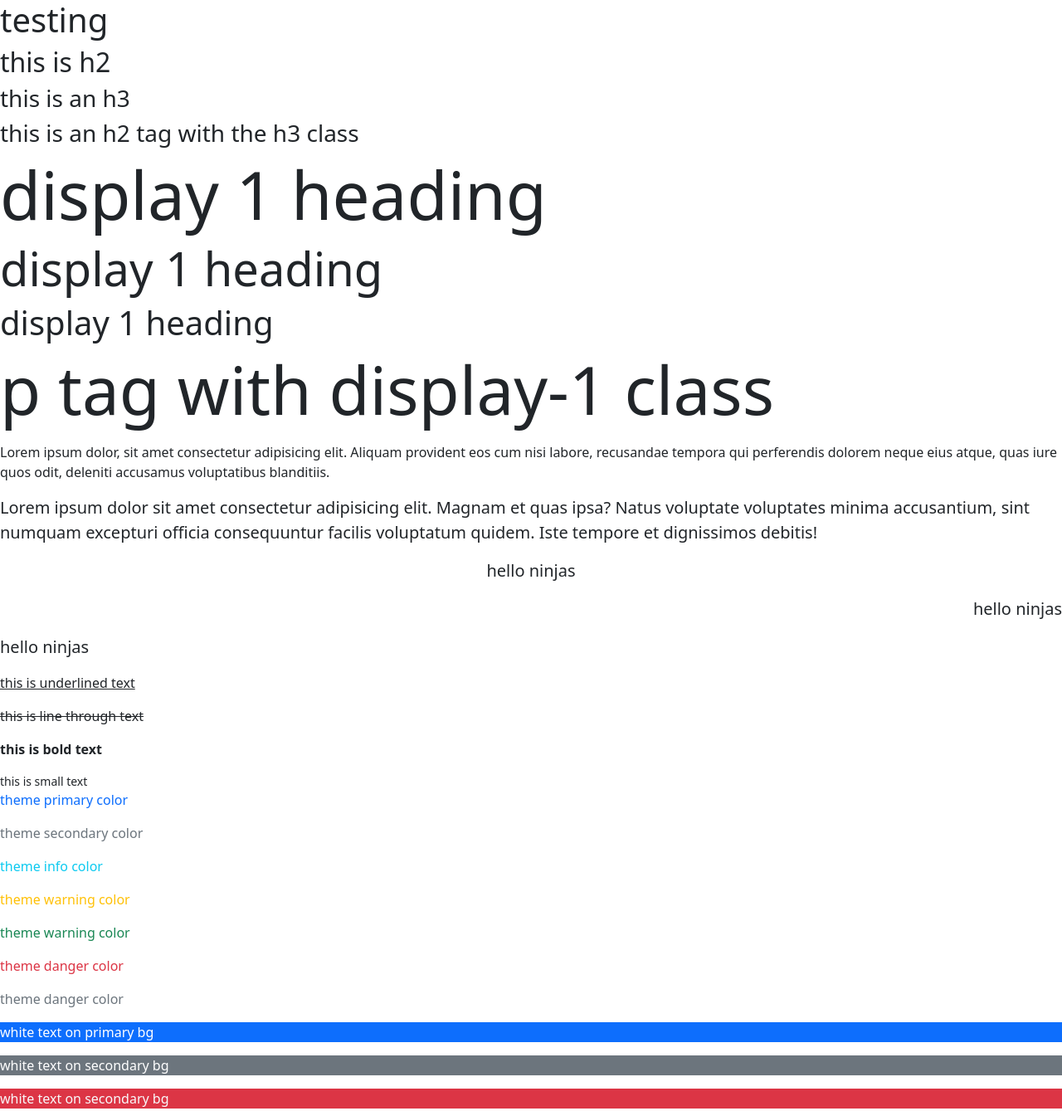
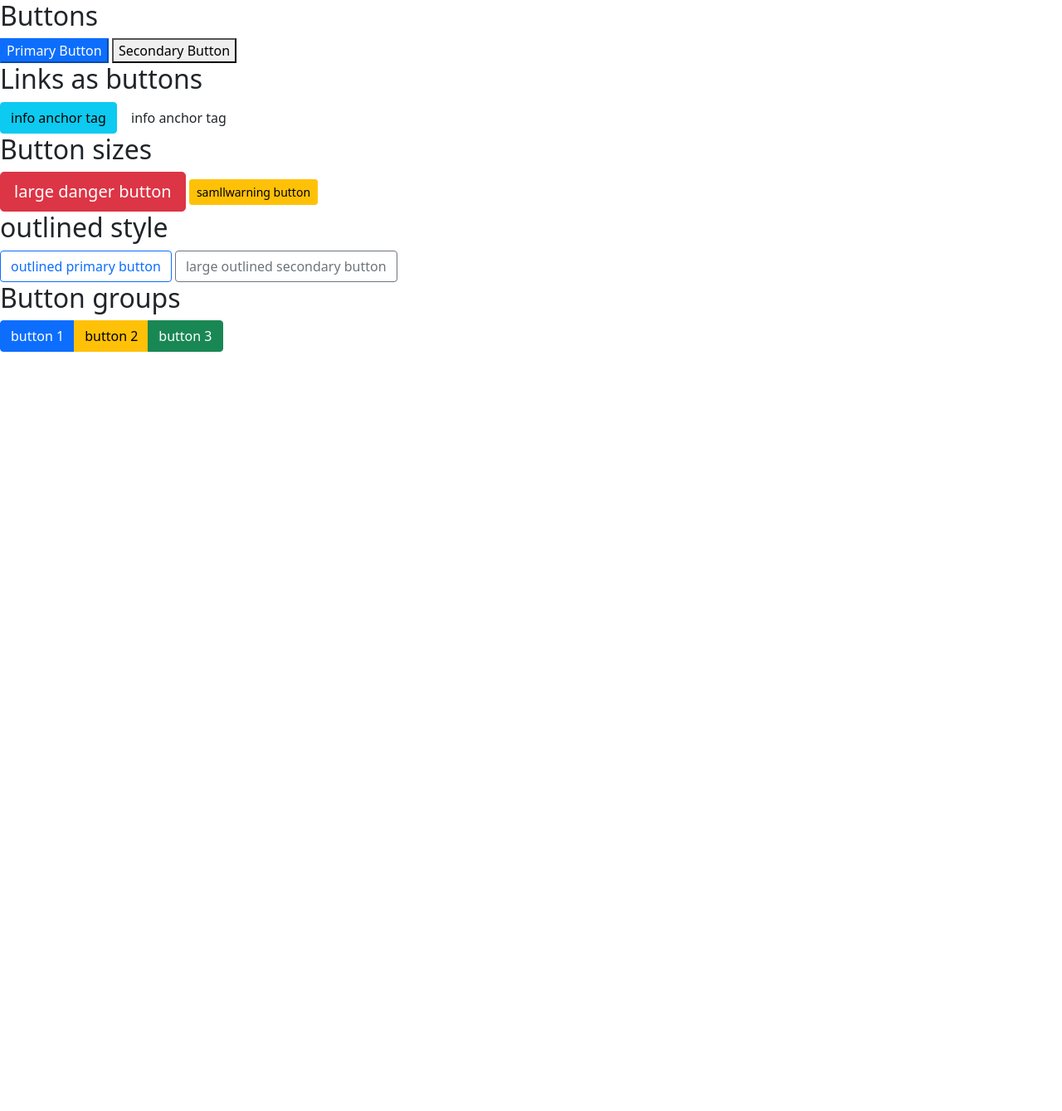
Before and after one commit to DotDotDottt/M02TutorialKight, a plain HTML site: page index.html in a window 1280 px wide. Shown: the whole page at 83% size. After the commit the page ends 800 px from the top, so only its background shows below. Drawn offline with nearby package versions, Linux system fonts and the light colour scheme.

Commit message:
lesson 4

```diff
--- a/index.html
+++ b/index.html
@@ -8,40 +8,31 @@
   <title>Net Ninja Pro - the book</title>
 </head>
 <body>
-  <h1>testing</h1>
-  <h2>this is h2</h2>
-  <h3>this is an h3</h3>
-  <h2 class="h3">this is an h2 tag with the h3 class</h2>
+  <h2>Buttons</h2>
+  <button class="'btn btn-primary">Primary Button</button>
+  <button class="'btn btn-scondary">Secondary Button</button>
 
-  <h1 class="display-1">display 1 heading</h1>
-  <h1 class="display-4">display 1 heading</h1>
-  <h1 class="display-6">display 1 heading</h1>
-  <p class="display-1">p tag with display-1 class</p>
+  <h2>Links as buttons</h2>
 
+  <a href="#" class="btn btn-info">info anchor tag</a>
+  <a href="#" class="btn btn-sucess">info anchor tag</a>
 
-  <p>Lorem ipsum dolor, sit amet consectetur adipisicing elit. Aliquam provident eos cum nisi labore, recusandae tempora qui perferendis dolorem neque eius atque, quas iure quos odit, deleniti accusamus voluptatibus blanditiis.</p>
-  <p class="lead">Lorem ipsum dolor sit amet consectetur adipisicing elit. Magnam et quas ipsa? Natus voluptate voluptates minima accusantium, sint numquam excepturi officia consequuntur facilis voluptatum quidem. Iste tempore et dignissimos debitis!</p>
-  <p class="lead text-center">hello ninjas</p>
-  <p class="lead text-end">hello ninjas</p>
-  <p class="lead text-start">hello ninjas</p>
+  <h2>Button sizes</h2>
 
+  <button class="btn btn-lg btn-danger">large danger button</button>
+  <button class="btn btn-sm btn-warning">samllwarning button</button>
 
-  <p class="text-decoration-underline">this is underlined text</p>
-  <p class="text-decoration-line-through">this is line through text</p>
-  <p class="fw-bold">this is bold text</p>
-  <small>this is small text</small>
+  <h2> outlined style</h2>
+  <button class="btn btn-outline-primary">outlined primary button</button>
+  <button class="btn btn-outline-secondary byn-lg">large outlined secondary button</button>
 
-  <p class="text-primary">theme primary color</p>
-  <p class="text-secondary">theme secondary color</p>
-  <p class="text-info">theme info color</p>
-  <p class="text-warning">theme warning color</p>
-  <p class="text-success">theme warning color</p>
-  <p class="text-danger">theme danger color</p>
-  <p class="text-muted">theme danger color</p>
+  <h2>Button groups</h2>
 
-  <p class="text-white bg-primary">white text on primary bg</p>
-  <p class="text-white bg-secondary">white text on secondary bg</p>
-  <p class="text-light bg-danger">white text on secondary bg</p>
+  <div class="btn-group">
+    <a href="#" class="btn btn-primary">button 1</a>
+    <a href="#" class="btn btn-warning">button 2</a>
+    <a href="#" class="btn btn-success">button 3</a>
+  </div>
 
   <script src="https://cdn.jsdelivr.net/npm/bootstrap@5.0.2/dist/js/bootstrap.bundle.min.js" integrity="sha384-MrcW6ZMFYlzcLA8Nl+NtUVF0sA7MsXsP1UyJoMp4YLEuNSfAP+JcXn/tWtIaxVXM" crossorigin="anonymous"></script>
 </body>
```
